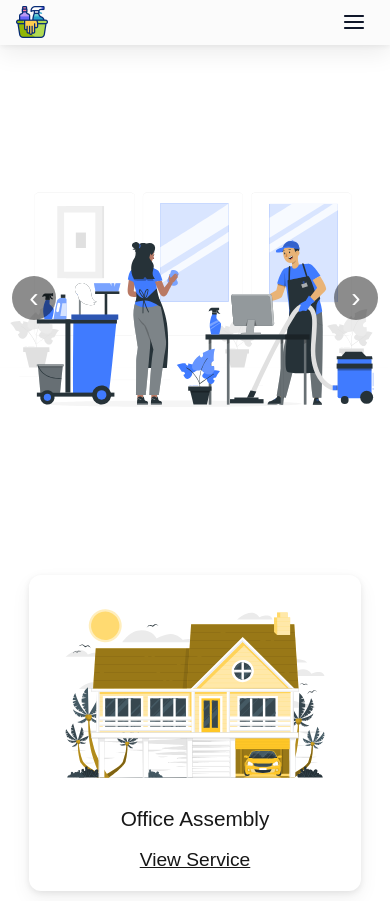
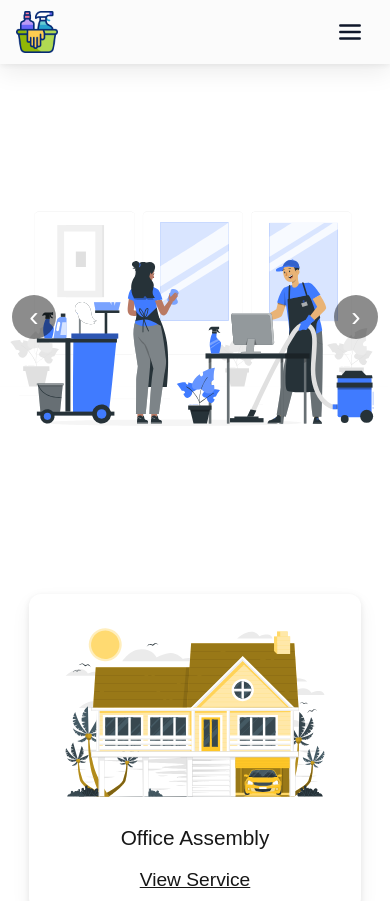
Before and after one commit to Marticvet/cleaning-web-app-ecom, a Next.js app: page / in a window 390 px wide. Shown: the top 901 px of the page. Built offline with nearby package versions, Linux system fonts and the light colour scheme.

Commit message:
Navbar hamburger menu change

```diff
--- a/src/app/components/Navbar/Navbar.module.css
+++ b/src/app/components/Navbar/Navbar.module.css
@@ -8,11 +8,14 @@
     background-color: rgb(251, 251, 251);
     width: 100%;
     padding: 0 16px;
-    height: 2.8rem;
+    /* height: 2.8rem; */
     box-shadow:
         0 8px 24px rgba(0, 0, 0, 0.08),
         0 2px 6px rgba(0, 0, 0, 0.06);
     backdrop-filter: saturate(140%) blur(6px);
+    height: 64px;
+    --nav-height: 64px;
+    /* add this line */
 }
 
 /* Brand */
@@ -33,12 +36,13 @@
 }
 
 .navButton {
-    font-size: 1.05rem;
+    font-size: 1.1rem;
     color: #0f172a;
     text-decoration: none;
     padding: 6px 10px;
     border-radius: 8px;
     transition: background-color .15s ease, color .15s ease;
+    font-weight: 600;
 }
 
 .navButton:hover {
@@ -48,8 +52,8 @@
 /* Hamburger button (hidden on desktop) */
 .hamburger {
     display: none;
-    width: 40px;
-    height: 40px;
+    width: 48px;
+    height: 48px;
     padding: 8px;
     border: 0;
     background: transparent;
@@ -74,7 +78,7 @@
 /* Mobile menu panel (hidden by default) */
 .mobileMenu {
     position: fixed;
-    top: 2.8rem;
+    top: var(--nav-height);
     /* directly under navbar */
     left: 0;
     right: 0;
@@ -113,6 +117,7 @@
 }
 
 /* ---------- Under 993px: hamburger on, desktop links off ---------- */
+/* --- Mobile menu: shadow + rounded bottom corners when visible --- */
 @media (max-width: 992px) {
     .navButtonsWrapper {
         display: none;
@@ -126,44 +131,13 @@
 
     .mobileMenu {
         display: flex;
-    }
 
-    .mobileMenu.open {
-        transform: translateY(0);
-        opacity: 1;
-        pointer-events: auto;
-    }
-}
-
-@media (max-width: 992px) {
-    .navButtonsWrapper {
-        display: none;
-    }
-
-    .hamburger {
-        display: inline-flex;
-        align-items: center;
-        justify-content: center;
-    }
-
-    .mobileMenu {
-        display: flex;
-    }
-
-    .mobileMenu.open {
-        transform: translateY(0);
-        opacity: 1;
-        pointer-events: auto;
-    }
-}
-
-/* --- Mobile menu: shadow + rounded bottom corners when visible --- */
-@media (max-width: 992px) {
-    .mobileMenu {
         /* keep your existing positioning; just prep for rounded corners */
         border-bottom: 1px solid rgba(15, 23, 42, 0.08);
-      border-radius: 0 0 8px 8px;   /* bottom corners rounded */
-      overflow: hidden;             /* clip inner corners */
+        border-radius: 0 0 8px 8px;
+        /* bottom corners rounded */
+        overflow: hidden;
+        /* clip inner corners */
         /* smooth visual transition */
         transition: transform .18s ease, opacity .18s ease, box-shadow .18s ease;
     }
@@ -173,14 +147,23 @@
         box-shadow:
             0 14px 28px rgba(0, 0, 0, 0.12),
             0 4px 12px rgba(0, 0, 0, 0.08);
+
+        transform: translateY(0);
+        opacity: 1;
+        pointer-events: auto;
     }
 
     /* --- Link separators (solid) --- */
     .mobileLink {
-      padding: 14px 12px;                  /* a hair more touch target */
-      border-bottom: 1px solid #e5e7eb;    /* solid separator */
+        padding: 14px 12px;
+        /* a hair more touch target */
+        border-bottom: 1px solid #e5e7eb;
+        /* solid separator */
     }
+
     .mobileLink:last-child {
-      border-bottom: none;                 /* no line after last item */
+        border-bottom: none;
+        /* no line after last item */
     }
+
 }
--- a/src/app/components/Navbar/Navbar.tsx
+++ b/src/app/components/Navbar/Navbar.tsx
@@ -47,7 +47,7 @@ export default function Navbar() {
         <header className={styles.navbarWrapper} ref={headerRef}>
             <div className={styles.brand}>
                 <Link href="/">
-                <Image src={"/images/cleaning-tools.png"} alt="This is company's logo" width={32} height={32}/>
+                <Image src={"/images/cleaning-tools.png"} alt="This is company's logo" width={42} height={42}/>
                 </Link>
             </div>
 
```
Lines whose indentation alone changed are shown as unchanged.
